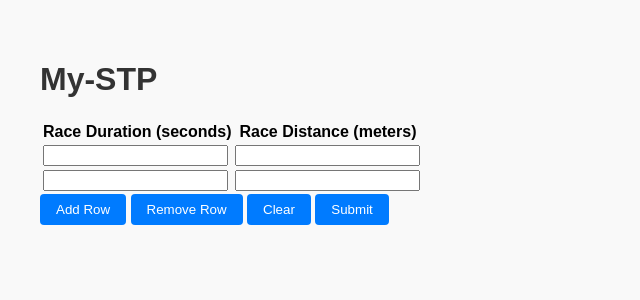
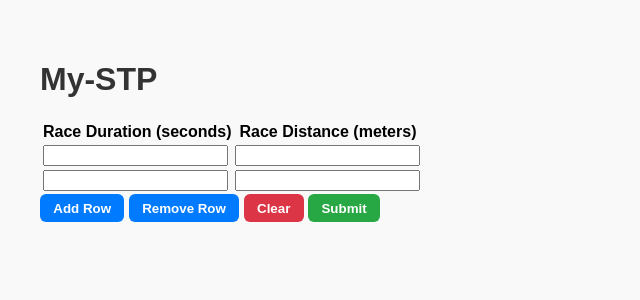
Before and after one commit to jacobsriraman/my-stp, a Flask app: page / in a window 1280 px wide. Shown: the top 300 px of the page, without its empty margins (0-640 px from the left). Run offline with Flask 3, Linux system fonts and the light colour scheme.

Commit message:
Change button colors

```diff
--- a/static/styles.css
+++ b/static/styles.css
@@ -17,14 +17,36 @@ textarea {
     font-family: monospace;
 }
 
+/* Default button */
 button {
-    padding: 0.5rem 1rem;
-    background-color: #007BFF;
-    color: white;
-    border: none;
-    cursor: pointer;
-    border-radius: 4px;
+  padding: 0.5em 1em;
+  border: none;
+  border-radius: 6px;
+  font-weight: bold;
+  cursor: pointer;
 }
+
+/* Color variations */
+.btn-blue {
+  background-color: #007BFF;
+  color: white;
+}
+
+.btn-red {
+  background-color: #DC3545;
+  color: white;
+}
+
+.btn-green {
+  background-color: #28A745;
+  color: white;
+}
+
+.btn-yellow {
+  background-color: #FFC107;
+  color: black;
+}
+
 
 button:hover {
     background-color: #0056b3;
--- a/templates/index.html
+++ b/templates/index.html
@@ -19,10 +19,10 @@
                 <tr><td><input type="number" id="duration" step="any"></td><td><input type="number" id="distance" step="any"></td></tr>
             </tbody>
         </table>
-        <button type="button" id="add-row">Add Row</button>
-        <button type="button" id="remove-row">Remove Row</button>
-        <button type="button" id="clear-table">Clear</button>
-        <button type="submit">Submit</button>
+        <button type="button" class="btn-blue" id="add-row">Add Row</button>
+        <button type="button" class="btn-blue" id="remove-row">Remove Row</button>
+        <button type="button" class="btn-red" id="clear-table">Clear</button>
+        <button type="submit" class="btn-green">Submit</button>
     </form>
     <div id="result"></div>
     <script type="module" src="{{ url_for('static', filename='script.js') }}"></script>
```
